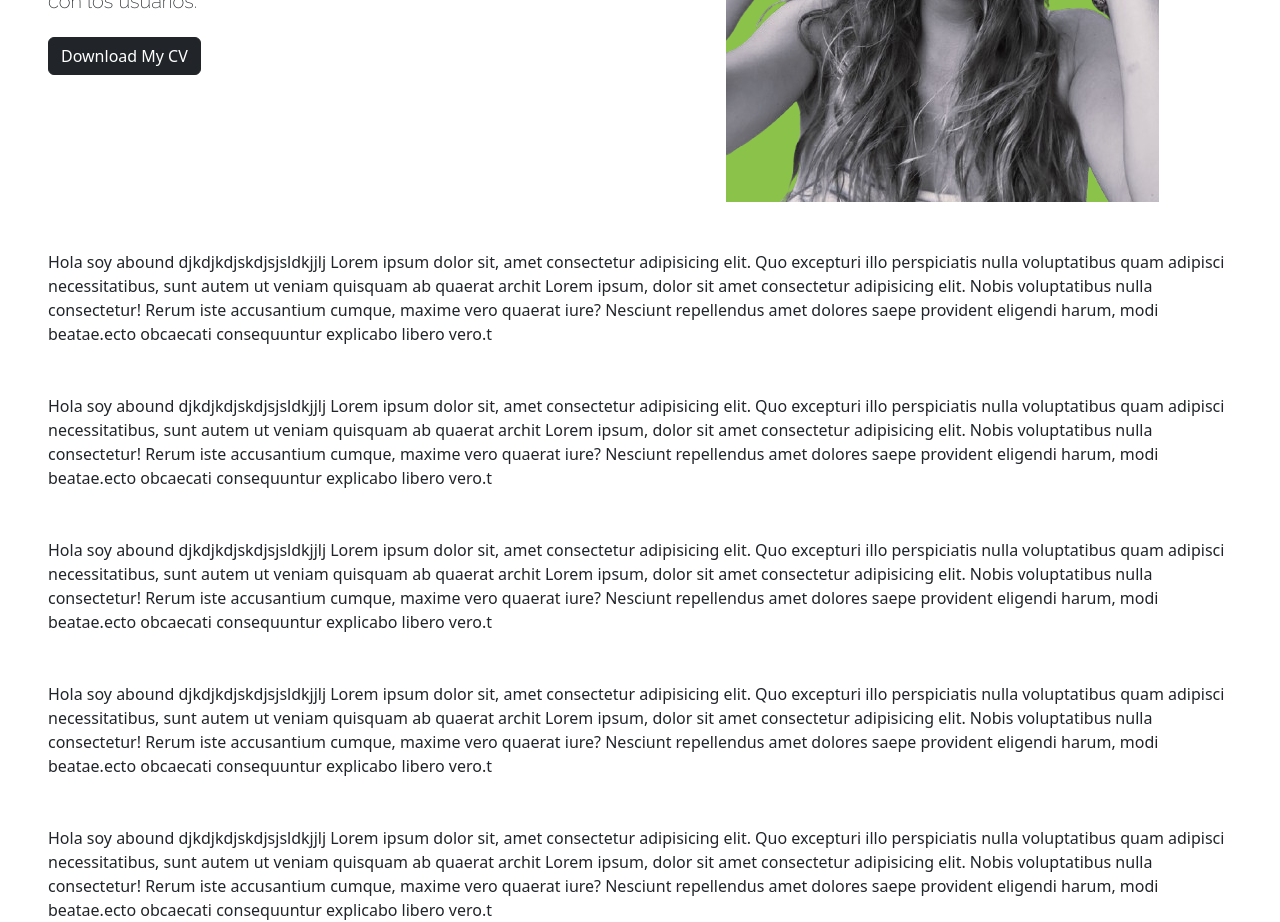
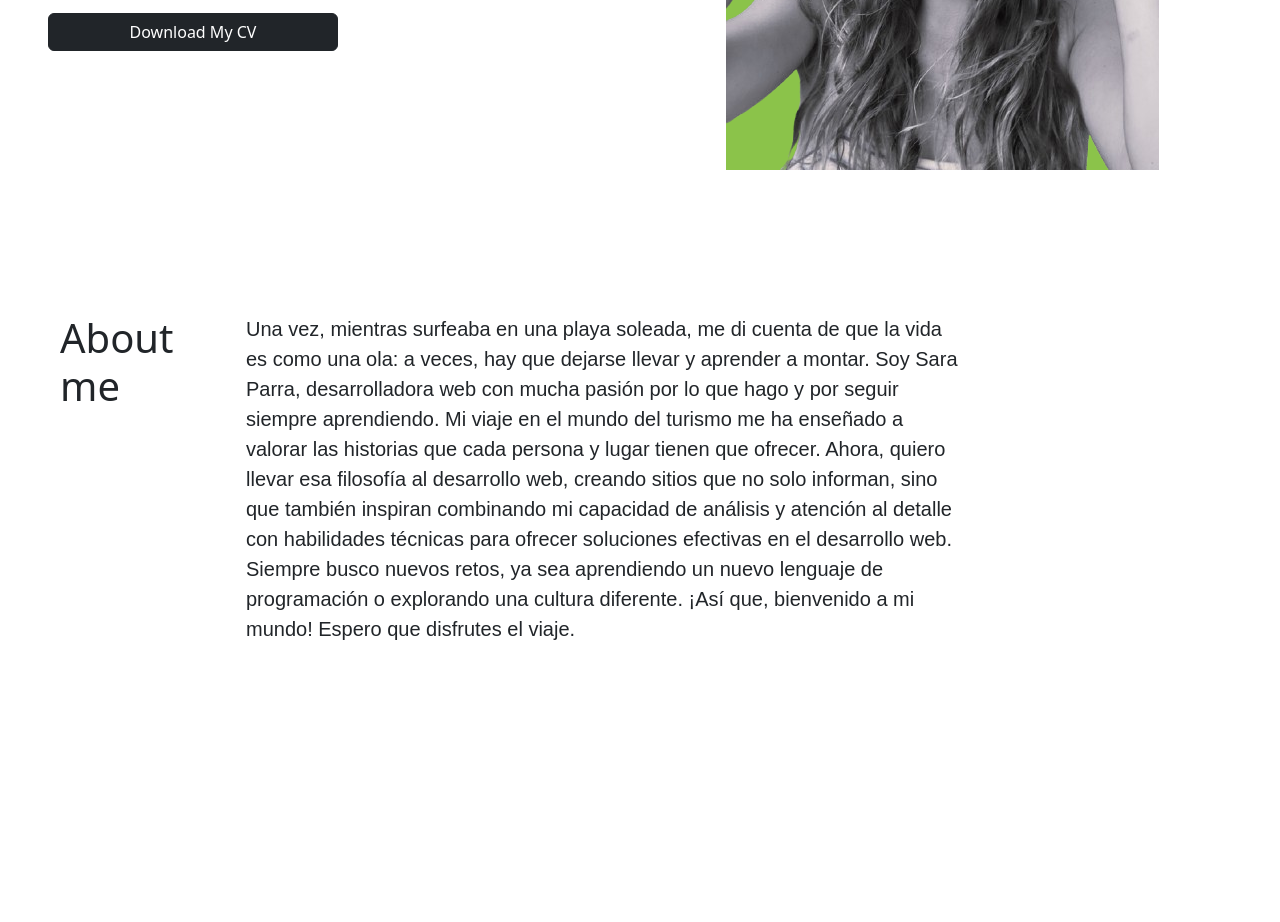
Before and after one commit to sarap13/MiPortfolio, a plain HTML site: page index.html in a window 1280 px wide. Shown: the part 575-1497 px from the top of the page. After the commit the page ends 1331 px from the top, so only its background shows below. Drawn offline with nearby package versions, Linux system fonts and the light colour scheme; a small style sheet from the web is missing; a web font is replaced by a local one.

Commit message:
Creando estructura WIP

```diff
--- a/index.html
+++ b/index.html
@@ -26,8 +26,10 @@
     <link rel="stylesheet" href="/styles.css">
 </head>
 
-<body class="position-relative overflow-hidden">
-    <div class="container-fluid px-3 px-md-5">
+<body>
+    <div class="container-fluid px-3 px-md-5 position-relative">
+        <!-- Navbar -->
+        <header>
             <nav class="navbar navbar-expand-md navbar-light bg-light mt-5 d-flex justify-content-end">
                 <!-- Botón para el menú colapsado -->
                 <button class="navbar-toggler " type="button" data-bs-toggle="collapse" data-bs-target="#navbarNav"
@@ -56,58 +58,48 @@
                     </ul>
                 </div>
             </nav>
-        <div class="row d-flex mt-5 pt-5">
+        </header>
+
+        <!-- Parte del home principal -->
+        <section id="home" class="pt-3">
+            <div class="row d-flex mt-5">
                 <div class="col-md-6 mb-3 mb-md-0 justify-content-center d-flex flex-column pt-5">
-                <h1 class="title-font">HELLO WORLD!🤙🏽 I'm Sara </h1>
+                    <h1 class="title-font pb-3">HELLO WORLD! I'm Sara 🤙🏽</h1>
                     <div class="text-center-container">
                         <div class="inline-header">
-                        <h5 class="raleway-font align-self-end ms-0">A Passionate</h5>
+                            <h5 class="raleway-font align-self-end ms-0">Una apasionada</h5>
                             <h1 class="title-font green fs-1 custom-title">FULLSTACK DEVELOPER</h1>
                         </div>
                         <h5 class="raleway-font pt-1">Comprometida en aportar mi granito en cada web que trabajo,
                             dando vida a proyectos funcionales, atractivos, y que conecten con los usuarios.</h5>
                     </div>
-                <div class="col-6 pt-3">
-                    <button type="button" class="btn btn-dark rounded">Download My CV</button>
+                    <button type="button" class="btn btn-dark rounded col-md-6 mt-3">Download My CV</button>
                 </div>
-            </div>
-            <!-- <div class="col-xl-1 d-xl-block d-none"></div> -->
+                <!-- Imagen -->
                 <div class="col-md-6 mb-3 mb-md-0">
                     <div class="d-flex justify-content-center">
                         <img src="assets/sarap-flores.png" alt="" class="img-fluid">
                     </div>
                 </div>
             </div>
-        <div id="about" class="pt-5">Hola soy abound djkdjkdjskdjsjsldkjjlj Lorem ipsum dolor sit, amet consectetur
-            adipisicing elit. Quo excepturi illo perspiciatis nulla voluptatibus quam adipisci necessitatibus, sunt
-            autem ut veniam quisquam ab quaerat archit Lorem ipsum, dolor sit amet consectetur adipisicing elit. Nobis
-            voluptatibus nulla consectetur! Rerum iste accusantium cumque, maxime vero quaerat iure? Nesciunt
-            repellendus amet dolores saepe provident eligendi harum, modi beatae.ecto obcaecati consequuntur explicabo
-            libero vero.t</div>
-        <div id="about" class="pt-5">Hola soy abound djkdjkdjskdjsjsldkjjlj Lorem ipsum dolor sit, amet consectetur
-            adipisicing elit. Quo excepturi illo perspiciatis nulla voluptatibus quam adipisci necessitatibus, sunt
-            autem ut veniam quisquam ab quaerat archit Lorem ipsum, dolor sit amet consectetur adipisicing elit. Nobis
-            voluptatibus nulla consectetur! Rerum iste accusantium cumque, maxime vero quaerat iure? Nesciunt
-            repellendus amet dolores saepe provident eligendi harum, modi beatae.ecto obcaecati consequuntur explicabo
-            libero vero.t</div>
-        <div id="about" class="pt-5">Hola soy abound djkdjkdjskdjsjsldkjjlj Lorem ipsum dolor sit, amet consectetur
-            adipisicing elit. Quo excepturi illo perspiciatis nulla voluptatibus quam adipisci necessitatibus, sunt
-            autem ut veniam quisquam ab quaerat archit Lorem ipsum, dolor sit amet consectetur adipisicing elit. Nobis
-            voluptatibus nulla consectetur! Rerum iste accusantium cumque, maxime vero quaerat iure? Nesciunt
-            repellendus amet dolores saepe provident eligendi harum, modi beatae.ecto obcaecati consequuntur explicabo
-            libero vero.t</div>
-        <div id="about" class="pt-5">Hola soy abound djkdjkdjskdjsjsldkjjlj Lorem ipsum dolor sit, amet consectetur
-            adipisicing elit. Quo excepturi illo perspiciatis nulla voluptatibus quam adipisci necessitatibus, sunt
-            autem ut veniam quisquam ab quaerat archit Lorem ipsum, dolor sit amet consectetur adipisicing elit. Nobis
-            voluptatibus nulla consectetur! Rerum iste accusantium cumque, maxime vero quaerat iure? Nesciunt
-            repellendus amet dolores saepe provident eligendi harum, modi beatae.ecto obcaecati consequuntur explicabo
-            libero vero.t</div>
-        <div id="about" class="pt-5">Hola soy abound djkdjkdjskdjsjsldkjjlj Lorem ipsum dolor sit, amet consectetur
-            adipisicing elit. Quo excepturi illo perspiciatis nulla voluptatibus quam adipisci necessitatibus, sunt
-            autem ut veniam quisquam ab quaerat archit Lorem ipsum, dolor sit amet consectetur adipisicing elit. Nobis
-            voluptatibus nulla consectetur! Rerum iste accusantium cumque, maxime vero quaerat iure? Nesciunt
-            repellendus amet dolores saepe provident eligendi harum, modi beatae.ecto obcaecati consequuntur explicabo
-            libero vero.t</div>
+        </section>
+        <section id="about" class="py-5 my-5">
+            <div class="container row mt-5">
+                <div class="col-md-4 col-xl-2 mb-3 mb-md-0 ">
+                    <h1 class="title-banner">About me</h1>
+                </div>
+                <div class="col-md-8 mb-3 mb-md-0 afacad-flux-subtitle">
+                    <p class="lead mb-0">Una vez, mientras surfeaba en una playa soleada, me di cuenta de que la vida es como una ola: a veces, hay que dejarse llevar y aprender a montar.
+
+                        Soy Sara Parra, desarrolladora web con mucha pasión por lo que hago y por seguir siempre aprendiendo. Mi viaje en el mundo del turismo me ha enseñado a valorar las historias que cada persona y lugar tienen que ofrecer. Ahora, quiero llevar esa filosofía al desarrollo web, creando sitios que no solo informan, sino que también inspiran combinando mi capacidad de análisis y atención al detalle con habilidades técnicas para ofrecer soluciones efectivas en el desarrollo web.
+                        Siempre busco nuevos retos, ya sea aprendiendo un nuevo lenguaje de programación o explorando una cultura diferente. ¡Así que, bienvenido a mi mundo!
+
+                        Espero que disfrutes el viaje.<p></p>
+
+                </div>
+
+            </div>
+        </section>
 
     </div>
 </body>
--- a/styles.css
+++ b/styles.css
@@ -5,7 +5,7 @@
 }
 
 body {
-    overflow: hidden;
+    /* overflow: hidden; */
 }
 
 /* Letra Para los Titulos */
```
Lines whose indentation alone changed are shown as unchanged.
